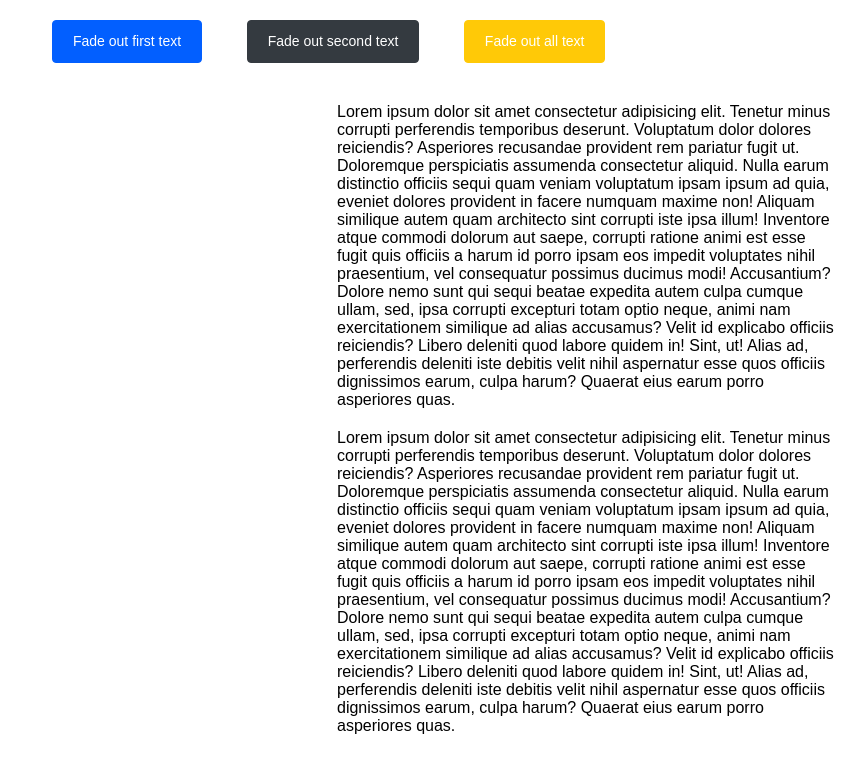
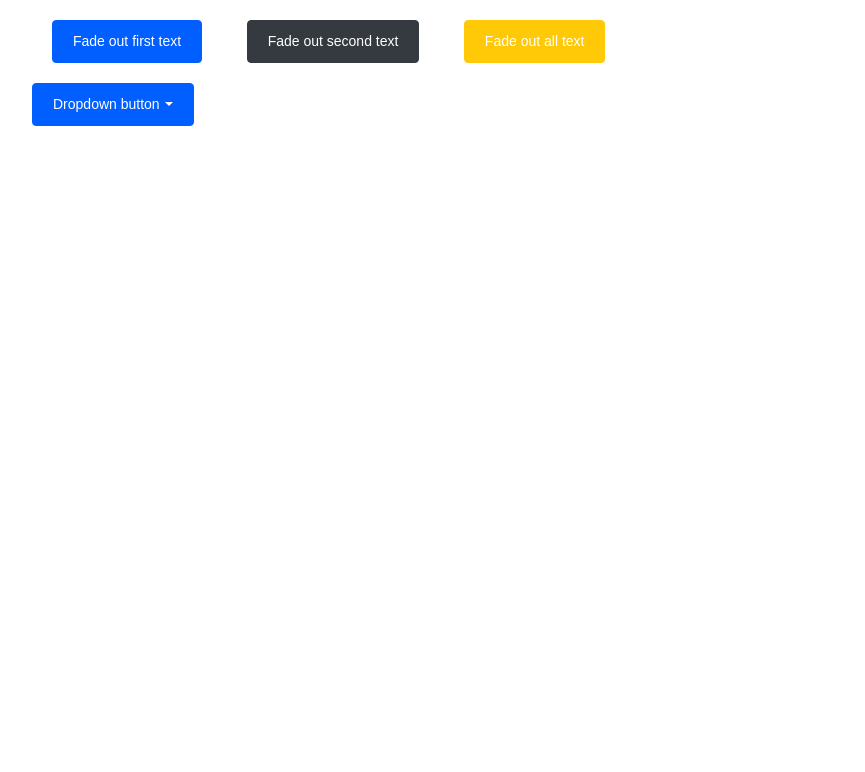
Before and after one commit to itssonyamisyura/JavaScript-UI-library, a website with bundled scripts: page src/index.html in a window 1280 px wide. Shown: the whole page, without its empty margins (53-918 px from the left). Built offline with nearby package versions, Linux system fonts and the light colour scheme; files whose address does not match are found by name.

Commit message:
dropdown menu

```diff
--- a/src/index.html
+++ b/src/index.html
@@ -15,32 +15,21 @@
         <button class="btn btn-dark m20" data-count="second">Fade out second text</button>
         <button class="btn btn-warning m20">Fade out all text</button>
 
-        <div class="w-500 block-center mt-20">
-            Lorem ipsum dolor sit amet consectetur adipisicing elit. Tenetur minus corrupti perferendis temporibus
-            deserunt. Voluptatum dolor dolores reiciendis? Asperiores recusandae provident rem pariatur fugit ut.
-            Doloremque perspiciatis assumenda consectetur aliquid.
-            Nulla earum distinctio officiis sequi quam veniam voluptatum ipsam ipsum ad quia, eveniet dolores provident
-            in facere numquam maxime non! Aliquam similique autem quam architecto sint corrupti iste ipsa illum!
-            Inventore atque commodi dolorum aut saepe, corrupti ratione animi est esse fugit quis officiis a harum id
-            porro ipsam eos impedit voluptates nihil praesentium, vel consequatur possimus ducimus modi! Accusantium?
-            Dolore nemo sunt qui sequi beatae expedita autem culpa cumque ullam, sed, ipsa corrupti excepturi totam
-            optio neque, animi nam exercitationem similique ad alias accusamus? Velit id explicabo officiis reiciendis?
-            Libero deleniti quod labore quidem in! Sint, ut! Alias ad, perferendis deleniti iste debitis velit nihil
-            aspernatur esse quos officiis dignissimos earum, culpa harum? Quaerat eius earum porro asperiores quas.
+        <!-- // Dropdown menu -->
+        <!-- <div class="dropdown">
+            <button class="btn btn-primary dropdown-toggle" id="dropdownMenuBtn">Dropdown button</button>
+
+            <div class="dropdown-menu" data-toggle-id="dropdownMenuBtn">
+                <a href="#" class="dropdown-item">Action</a>
+                <a href="#" class="dropdown-item">Action #2</a>
+                <a href="#" class="dropdown-item">Action #3</a>
+            </div>
+        </div> -->
+
+        <div class="wrap">
+
         </div>
-        <div class="w-500 block-center mt-20">
-            Lorem ipsum dolor sit amet consectetur adipisicing elit. Tenetur minus corrupti perferendis temporibus
-            deserunt. Voluptatum dolor dolores reiciendis? Asperiores recusandae provident rem pariatur fugit ut.
-            Doloremque perspiciatis assumenda consectetur aliquid.
-            Nulla earum distinctio officiis sequi quam veniam voluptatum ipsam ipsum ad quia, eveniet dolores provident
-            in facere numquam maxime non! Aliquam similique autem quam architecto sint corrupti iste ipsa illum!
-            Inventore atque commodi dolorum aut saepe, corrupti ratione animi est esse fugit quis officiis a harum id
-            porro ipsam eos impedit voluptates nihil praesentium, vel consequatur possimus ducimus modi! Accusantium?
-            Dolore nemo sunt qui sequi beatae expedita autem culpa cumque ullam, sed, ipsa corrupti excepturi totam
-            optio neque, animi nam exercitationem similique ad alias accusamus? Velit id explicabo officiis reiciendis?
-            Libero deleniti quod labore quidem in! Sint, ut! Alias ad, perferendis deleniti iste debitis velit nihil
-            aspernatur esse quos officiis dignissimos earum, culpa harum? Quaerat eius earum porro asperiores quas.
-        </div>
+
     </div>
     <script src='script.js'></script>
 </body>
--- /dev/null
+++ b/src/js/lib/components/dropdown.js
@@ -0,0 +1,12 @@
+import $ from '../core';
+
+$.prototype.dropdown = function() {
+    for (let i = 0; i < this.length; i ++) {
+        const id = this[i].getAttribute('id');
+        $(this[i]).click(() => {
+            $(`[data-toggle-id="${id}"]`).fadeToggle(300);
+        });
+    }
+};
+
+$('.dropdown-toggle').dropdown();
--- a/src/js/lib/lib.js
+++ b/src/js/lib/lib.js
@@ -4,5 +4,6 @@
 import './modules/handlers';
 import './modules/actions';
 import './modules/effects';
+import './components/dropdown';
 
 export default $;
--- a/src/js/main.js
+++ b/src/js/main.js
@@ -11,3 +11,17 @@
 $('button').eq(2).on('click', () => {
     $('.w-500').fadeToggle(800);
 });
+
+$('.wrap').html(
+    `
+    <div class="dropdown">
+        <button class="btn btn-primary dropdown-toggle" id="dropdownMenuBtn">Dropdown button</button>
+        <div class="dropdown-menu" data-toggle-id="dropdownMenuBtn">
+            <a href="#" class="dropdown-item">Action</a>
+            <a href="#" class="dropdown-item">Action #2</a>
+            <a href="#" class="dropdown-item">Action #3</a>
+        </div>
+    </div> `
+);
+
+$('.dropdown-toggle').dropdown();
--- /dev/null
+++ b/src/sass/components/dropdown.scss
@@ -0,0 +1,41 @@
+.dropdown {
+  position: relative;
+  display: inline-block;
+  &-toggle {
+    &:after {
+      content: "";
+      display: inline-block;
+      margin-left: 5px;
+      vertical-align: 3px;
+      border-top: 4px solid;
+      border-right: 4px solid transparent;
+      border-bottom: 0;
+      border-left: 4px solid transparent;
+    }
+  }
+
+  &-menu {
+    position: absolute;
+    top: 100%; // under the btn
+    left: 0;
+    z-index: 1000;
+    display: none;
+    border: 1px solid rgba(0, 0, 0, 0.15);
+    border-radius: 2px;
+    background-color: #fff;
+    min-width: 100%;
+    padding: 10px 0;
+  }
+  &-item {
+    display: block;
+    width: 100%;
+    padding: 7px 10px;
+    color: $dark;
+    background-color: transparent;
+    border: 0;
+    text-decoration: none;
+    &:hover {
+      background-color: rgba(0, 0, 0, 0.05);
+    }
+  }
+}
--- a/src/sass/components/ui.scss
+++ b/src/sass/components/ui.scss
@@ -1 +1,2 @@
 @import "./button.scss";
+@import "./dropdown.scss";
```
Also changed, not shown: dist/index.html, dist/script.js, dist/style.css, 1 other file.
